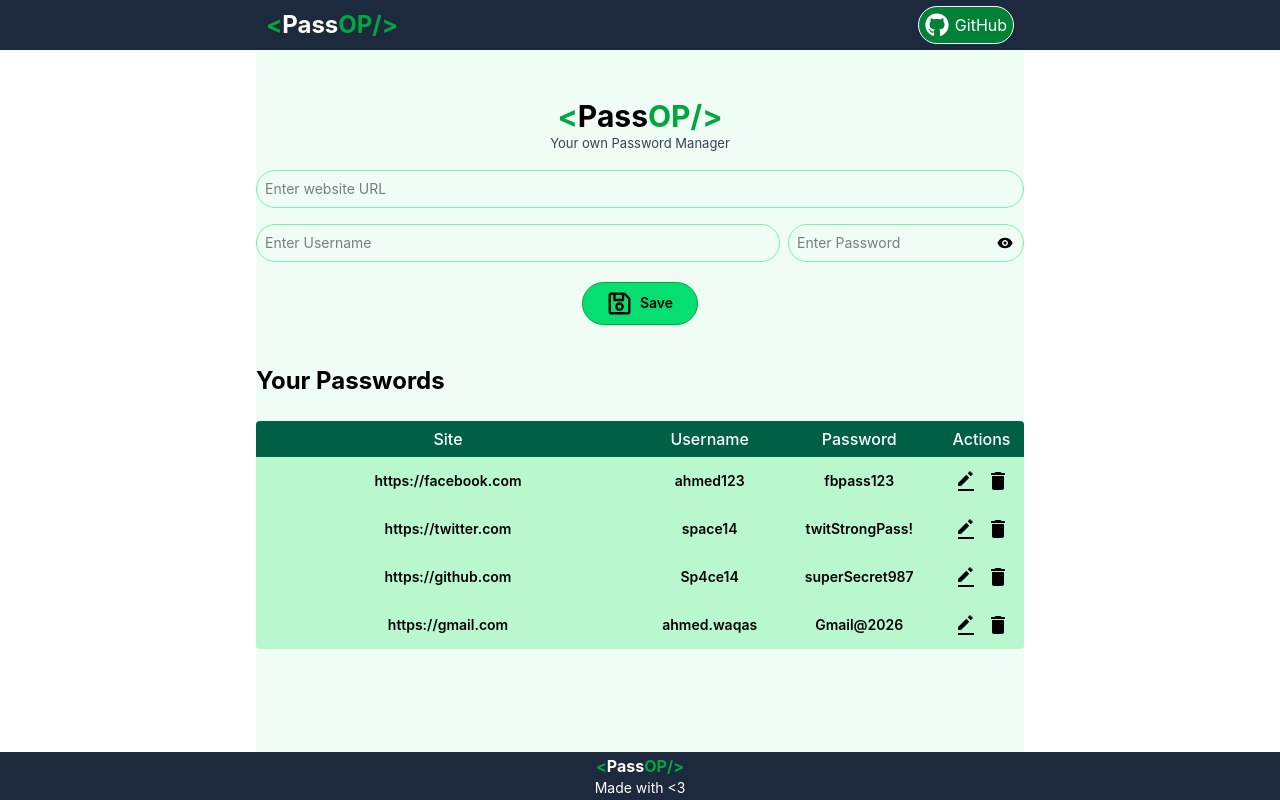
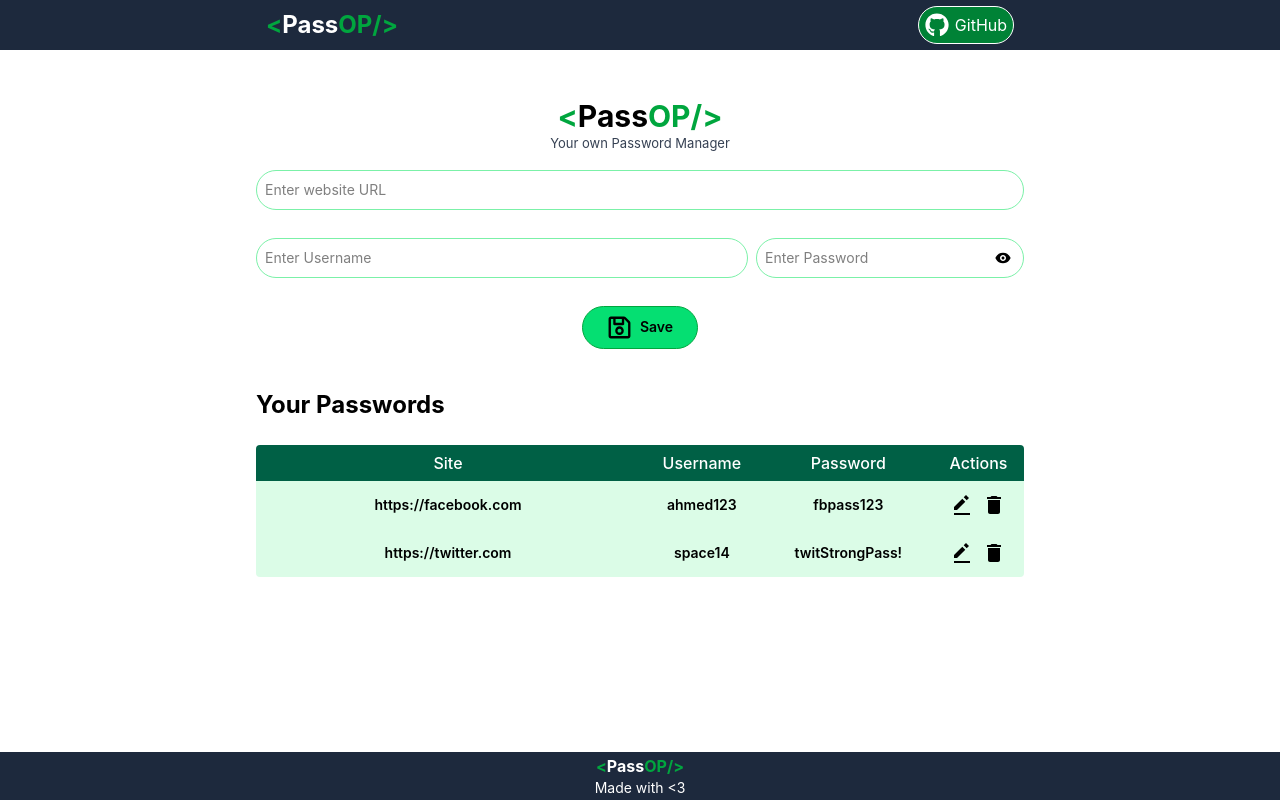
Before and after one commit to Sp4ce14/PasswordManager, a React (Vite) app: page / in a window 1280 px wide. Built offline with nearby package versions, Linux system fonts and the light colour scheme.

Commit message:
UI-fixes-and-added-RHF

```diff
--- a/package.json
+++ b/package.json
@@ -13,8 +13,11 @@
     "@tailwindcss/vite": "^4.2.4",
     "react": "^19.2.4",
     "react-dom": "^19.2.4",
+    "react-hook-form": "^7.75.0",
     "react-icons": "^5.6.0",
-    "tailwindcss": "^4.2.4"
+    "tailwindcss": "^4.2.4",
+    "uuid": "^14.0.0",
+    "uuidv4": "^6.2.13"
   },
   "devDependencies": {
     "@eslint/js": "^9.39.4",
--- a/src/App.tsx
+++ b/src/App.tsx
@@ -1,4 +1,4 @@
-// import { useState } from 'react'
+import { useState } from 'react'
 import Nav from './components/Nav.tsx'
 import Footer from './components/Footer.tsx'
 import Form from './components/Form.tsx'
@@ -6,46 +6,36 @@
 import type Record from './models/record.ts'
 
 function App() {
+
   const mockRecords: Record[] = [
     {
       id: '1',
       site: "https://facebook.com",
-      userName: "ahmed123",
+      username: "ahmed123",
       password: "fbpass123",
     },
     {
       id: '2',
       site: "https://twitter.com",
-      userName: "space14",
+      username: "space14",
       password: "twitStrongPass!",
-    },
-    {
-      id: '3',
-      site: "https://github.com",
-      userName: "Sp4ce14",
-      password: "superSecret987",
-    },
-    {
-      id: '4',
-      site: "https://gmail.com",
-      userName: "ahmed.waqas",
-      password: "Gmail@2026",
-    },
+    }
   ];
+  const [Records, setRecords] = useState<Record[]>(mockRecords);
 
   return (
     <div className="flex flex-col min-h-screen">
       <nav>
         <Nav />
       </nav>
-      <main className="flex-1 container max-w-3/5 mx-auto bg-green-50">
+      <main className="flex-1 container max-w-3/5 mx-auto">
         <div className="flex text-3xl font-bold mt-12 justify-self-center">
           <div className="text-green-600">&lt;</div><div>Pass</div><div className="text-green-600">OP/&gt;</div>
         </div>
         <div className="mb-4 text-[13px] justify-self-center text-gray-700">Your own Password Manager</div>
-        <Form />
+        <Form setRecords={setRecords}/>
         <div className="font-bold text-2xl mt-10 mb-6">Your Passwords</div>
-        <Table records={mockRecords}/>
+        <Table records={Records}/>
       </main>
       <footer>
         <Footer />
--- a/src/components/Footer.tsx
+++ b/src/components/Footer.tsx
@@ -2,7 +2,7 @@
 
 const Footer = () => {
   return (
-    <div className="bg-slate-800 p-0.5 flex flex-col items-center">
+    <div className="bg-slate-800 p-0.5 flex flex-col items-center mt-4">
         <div className="font-bold flex text-md">
            <div className="text-green-600">&lt;</div><div className="text-white">Pass</div><div className="text-green-600">OP/&gt;</div>
         </div>
--- a/src/components/Form.tsx
+++ b/src/components/Form.tsx
@@ -1,25 +1,65 @@
 import { useState } from "react";
+import { useForm } from "react-hook-form";
 import { BiSolidShow } from "react-icons/bi";
 import { FaRegSave } from "react-icons/fa";
+import type Record from '../models/record.ts'
 
-const Form = () => {
-  const [show, setShow] = useState<boolean>(false)
+interface RecordForm {
+  site: string;
+  username: string;
+  password: string;
+}
+
+interface FormProps {
+  setRecords: React.Dispatch<React.SetStateAction<Record[]>>
+}
+
+const Form = ({setRecords}: FormProps) => {
+  const [show, setShow] = useState<boolean>(false);
+  const { register, handleSubmit, formState: { errors }, reset } = useForm<RecordForm>();
+  const urlRegex: RegExp = /^(https?:\/\/)?([a-zA-Z0-9-]+\.)+[a-zA-Z]{2,}(\/\S*)?$/;
+  const onSubmit = (formData: RecordForm) => {
+    setRecords(prev => [...prev, {
+      id: crypto.randomUUID(),
+      site: formData.site,
+      username: formData.username,
+      password: formData.password
+    }]);
+    reset();
+  }
+
   return (
     <>
-      <input type="text" placeholder="Enter website URL" className="text-sm px-2 py-2 border border-green-300 rounded-3xl w-full" />
-      <div className="flex flex-col md:flex-row mt-2 md:mt-4 gap-2 relative">
-        <input type="text" placeholder="Enter Username" className="text-sm px-2 py-2 border border-green-300 rounded-3xl md:flex-1" />
-        <input type={show ? "text" : "password"} placeholder="Enter Password" className="text-sm px-2 py-2 border border-green-300 rounded-3xl" />
-          <button className="text-lg hover:opacity-70 absolute right-2.5 bottom-2.5 md:right-2.5 md:top-2.5 cursor-pointer" onClick={() => setShow(prev => !prev)}><BiSolidShow /></button>
-      </div>
-      <div className="flex justify-center mt-5">
-        <button className="bg-green-400 border-green-600 border rounded-3xl py-2 px-6 font-semibold hover:opacity-90 cursor-pointer">
-          <div className="flex gap-2 items-center">
-            <div className="text-[25px]"><FaRegSave /></div> <div className="text-sm">Save</div>
+      <form onSubmit={handleSubmit(onSubmit)}>
+        <div className="flex flex-col">
+          <div className="relative">
+            <input {...register("site", { required: "URL is required.", pattern: { value: urlRegex, message: "Invalid URL" } })} type="text" placeholder="Enter website URL" className="text-sm px-2 py-2 pr-10 border border-green-300 rounded-3xl h-10 w-full" />
           </div>
+          <div className="h-5 ml-3 text-sm text-red-600">{errors.site?.message}</div>
+        </div>
+        <div className="flex flex-col md:flex-row gap-2 mt-2">
+          <div className="flex flex-col md:flex-1">
+            <div className="relative">
+              <input {...register("username", { required: "Username is required." })} type="text" placeholder="Enter Username" className="text-sm px-2 pr-10 border border-green-300 rounded-3xl h-10 w-full" />
+            </div>
+            <div className="h-5 ml-3 text-sm text-red-600">{errors.username?.message}</div>
+          </div>
+          <div className="flex flex-col">
+            <div className="relative">
+              <input {...register("password", { required: "Password is required." })} type={show ? "text" : "password"} placeholder="Enter Password" className="text-sm px-2 pr-10 border border-green-300 rounded-3xl h-10 w-full" />
+              <button type="button" className="text-lg hover:opacity-70 absolute right-3 top-1/2 -translate-y-1/2 cursor-pointer" onClick={() => setShow(prev => !prev)}><BiSolidShow /></button>
+            </div>
+            <div className="h-5 ml-3 text-sm text-red-600">{errors.password?.message}</div>
+          </div>
+        </div>
+        <div className="flex justify-center">
+          <button type="submit" className="mt-2 bg-green-400 border-green-600 border rounded-3xl py-2 px-6 font-semibold hover:opacity-90 cursor-pointer">
+            <div className="flex gap-2 items-center">
+              <div className="text-[25px]"><FaRegSave /></div> <div className="text-sm">Save</div>
+            </div>
           </button>
         </div>
-
+      </form>
     </>
   )
 }
--- a/src/components/Table.tsx
+++ b/src/components/Table.tsx
@@ -22,9 +22,9 @@
                 <tbody>
                     {records.map(record => (
                         <>
-                            <tr className='text-sm font-semibold bg-green-200' key={record.id}>
+                            <tr className='text-sm font-semibold bg-green-100' key={record.id}>
                                 <td className='text-center md:w-1/2 py-1.5'>{record.site}</td>
-                                <td className='text-center py-3 border-x md:border-0'>{record.userName}</td>
+                                <td className='text-center py-3 border-x md:border-0'>{record.username}</td>
                                 <td className='text-center py-3 border-x md:border-0'>{record.password}</td>
                                 <td className='py-3'>
                                     <div className="flex text-2xl gap-2 justify-center">
--- a/src/models/record.ts
+++ b/src/models/record.ts
@@ -1,6 +1,6 @@
 export default interface Record {
     id: string;
     site: string;
-    userName: string;
+    username: string;
     password: string;
 }
```
Also changed, not shown: 1 other file (tests, documents, lock files or other folders).
